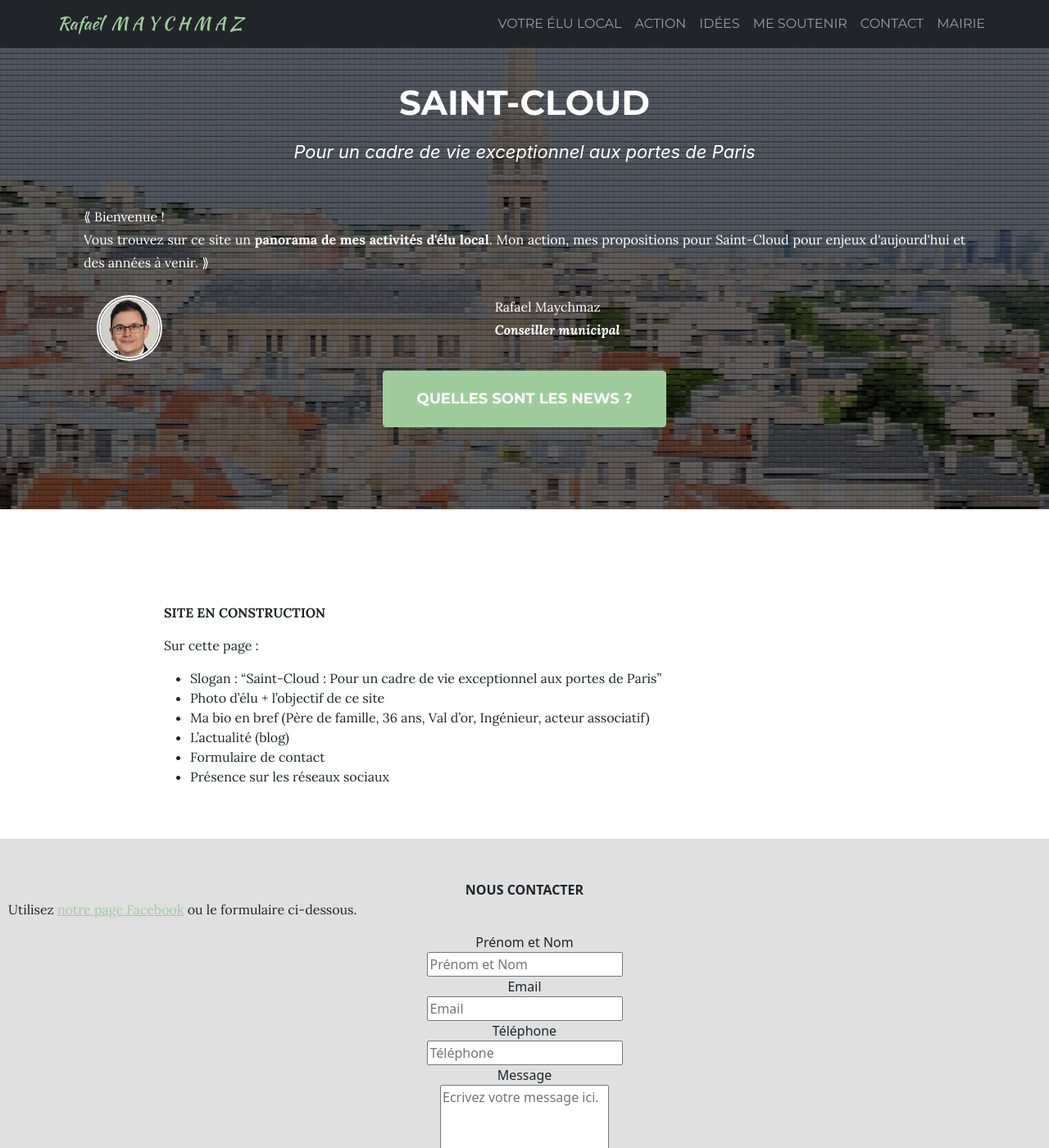
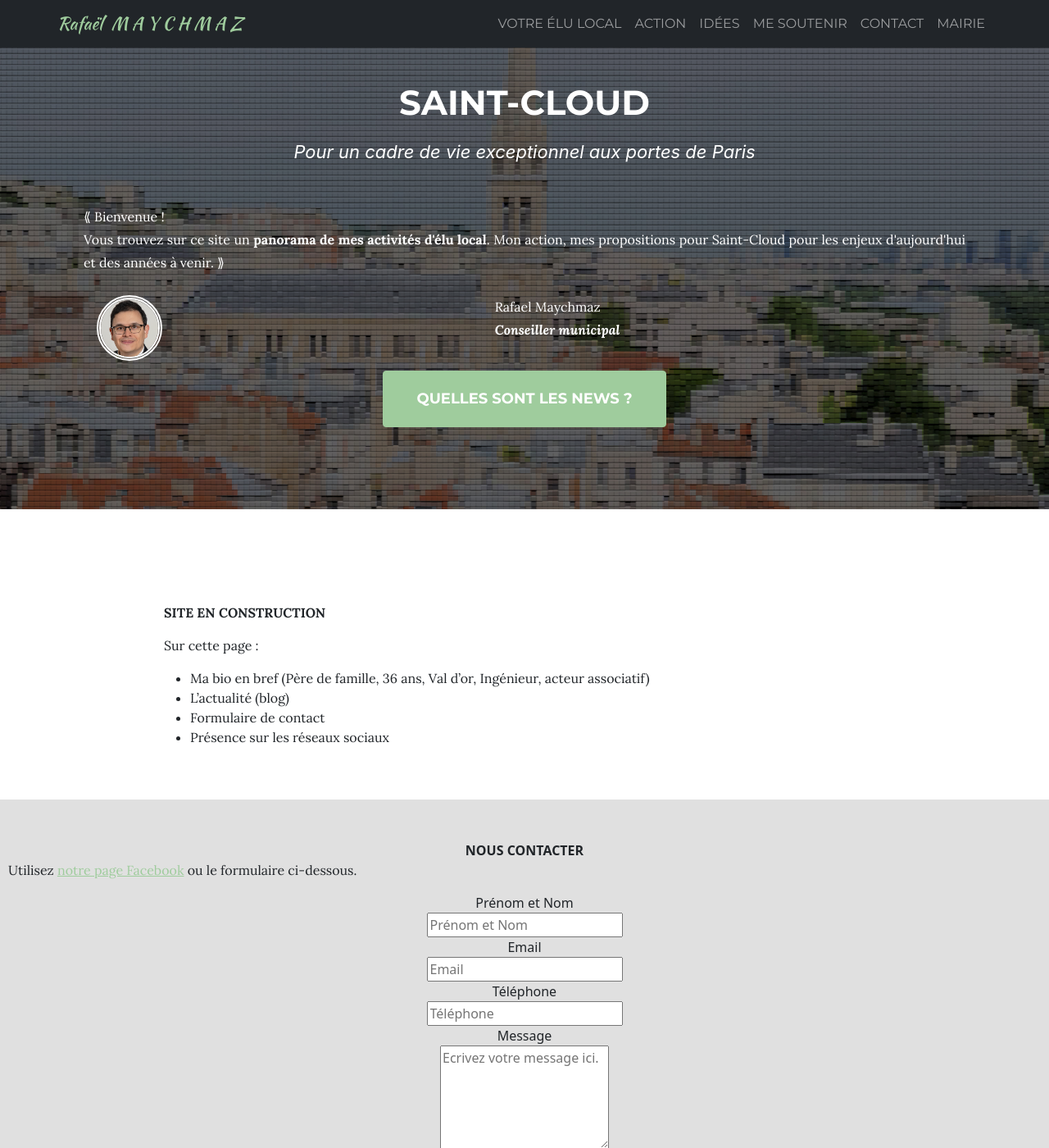
Before and after one commit to RafaelMaychmaz/rafaelmaychmaz_politique, a Jekyll site: the page built from index.md, in a window 1280 px wide and 1400 px high. Shown: the whole window at 82% size. Built offline with Jekyll 4.4.1, drawn with Linux system fonts in a browser that asks for light colours; nearby versions of some CDN libraries.

Commit message:
Update index header

```diff
--- a/_layouts/rm_index.html
+++ b/_layouts/rm_index.html
@@ -41,7 +41,7 @@
             <div class="quote_container">
               <div class="quote_text">
                 <p>⟪ Bienvenue !<br>Vous trouvez sur ce site un <b>panorama de mes activités d'élu local</b>.
-                  Mon action, mes propositions pour Saint-Cloud pour enjeux d'aujourd'hui et des années à venir. ⟫</p>
+                  Mon action, mes propositions pour Saint-Cloud pour les enjeux d'aujourd'hui et des années à venir. ⟫</p>
               </div>
 
               <div class="quote_signature_container">
--- a/index.md
+++ b/index.md
@@ -8,8 +8,6 @@ header-img: assets/img/header-bg.jpg
 **SITE EN CONSTRUCTION**
 
 Sur cette page :
-* Slogan : "Saint-Cloud : Pour un cadre de vie exceptionnel aux portes de Paris"
-* Photo d'élu + l'objectif de ce site
 * Ma bio en bref (Père de famille, 36 ans, Val d'or, Ingénieur, acteur associatif)
 * L'actualité (blog)
 * Formulaire de contact
```
